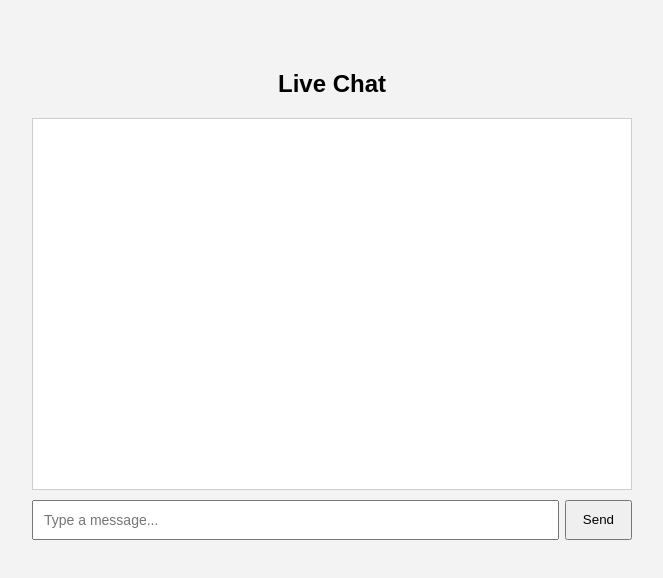
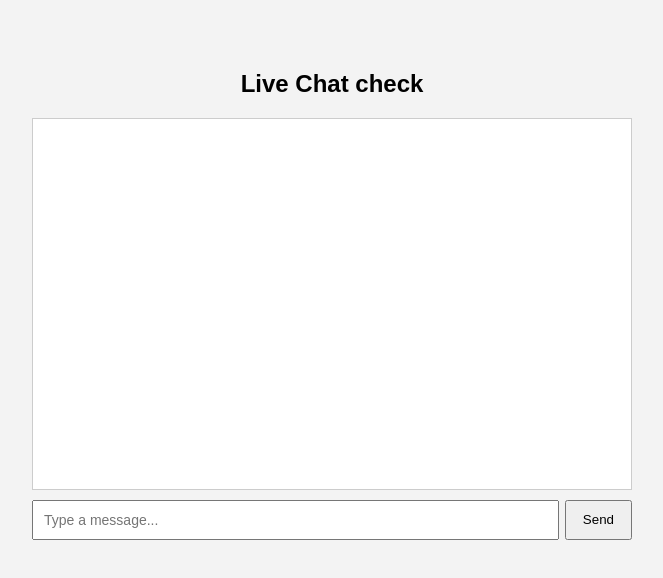
Before and after one commit to SaikatSantra/test-chat, a plain HTML site: page index.html in a window 1280 px wide. Shown: the whole page, without its empty margins (308-971 px from the left). Drawn offline with Linux system fonts and the light colour scheme; no server answers.

Commit message:
Update index.html

```diff
--- a/index.html
+++ b/index.html
@@ -48,7 +48,7 @@
 </head>
 <body>
 
-<h2>Live Chat</h2>
+<h2>Live Chat check</h2>
 
 <div id="chat"></div>
 
```
